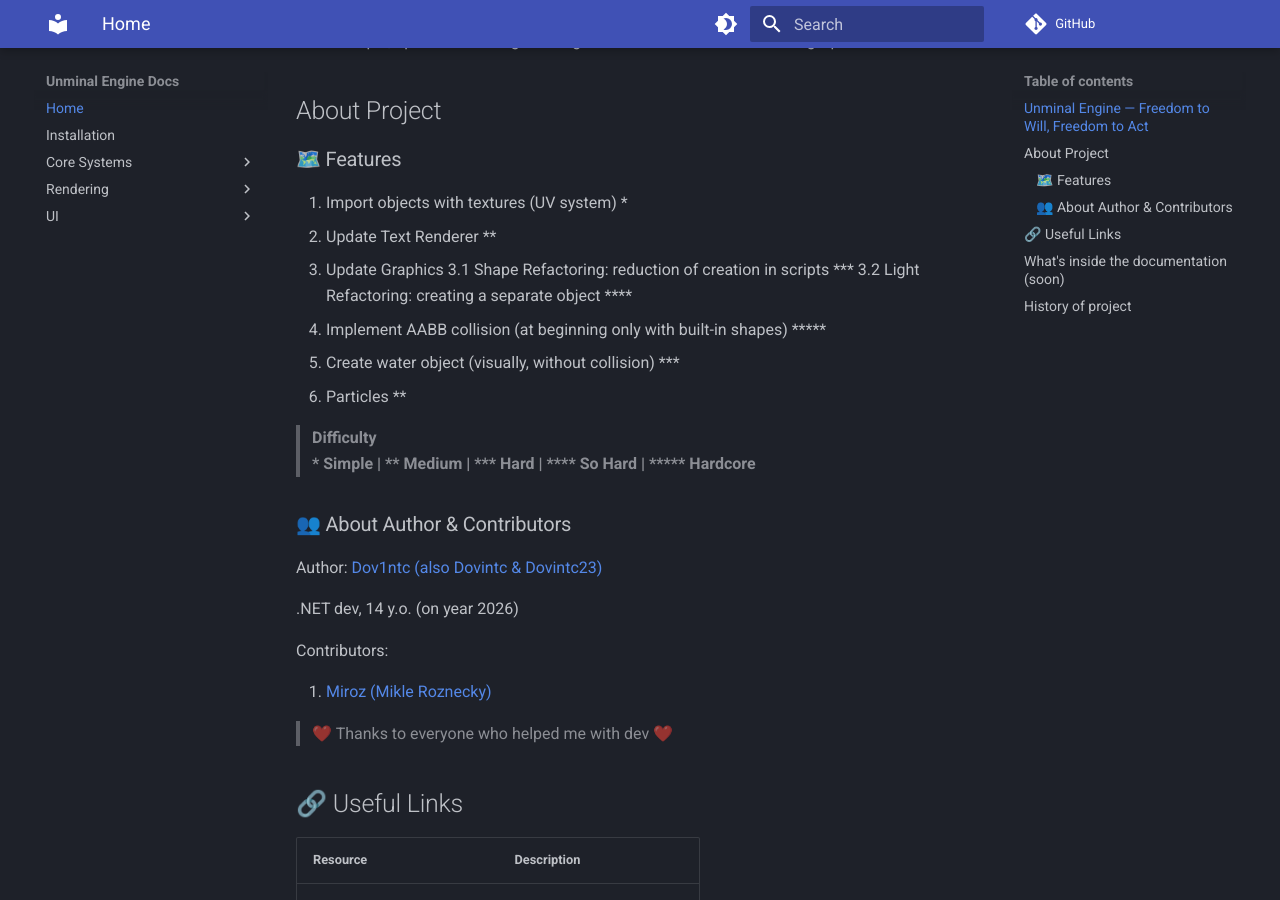
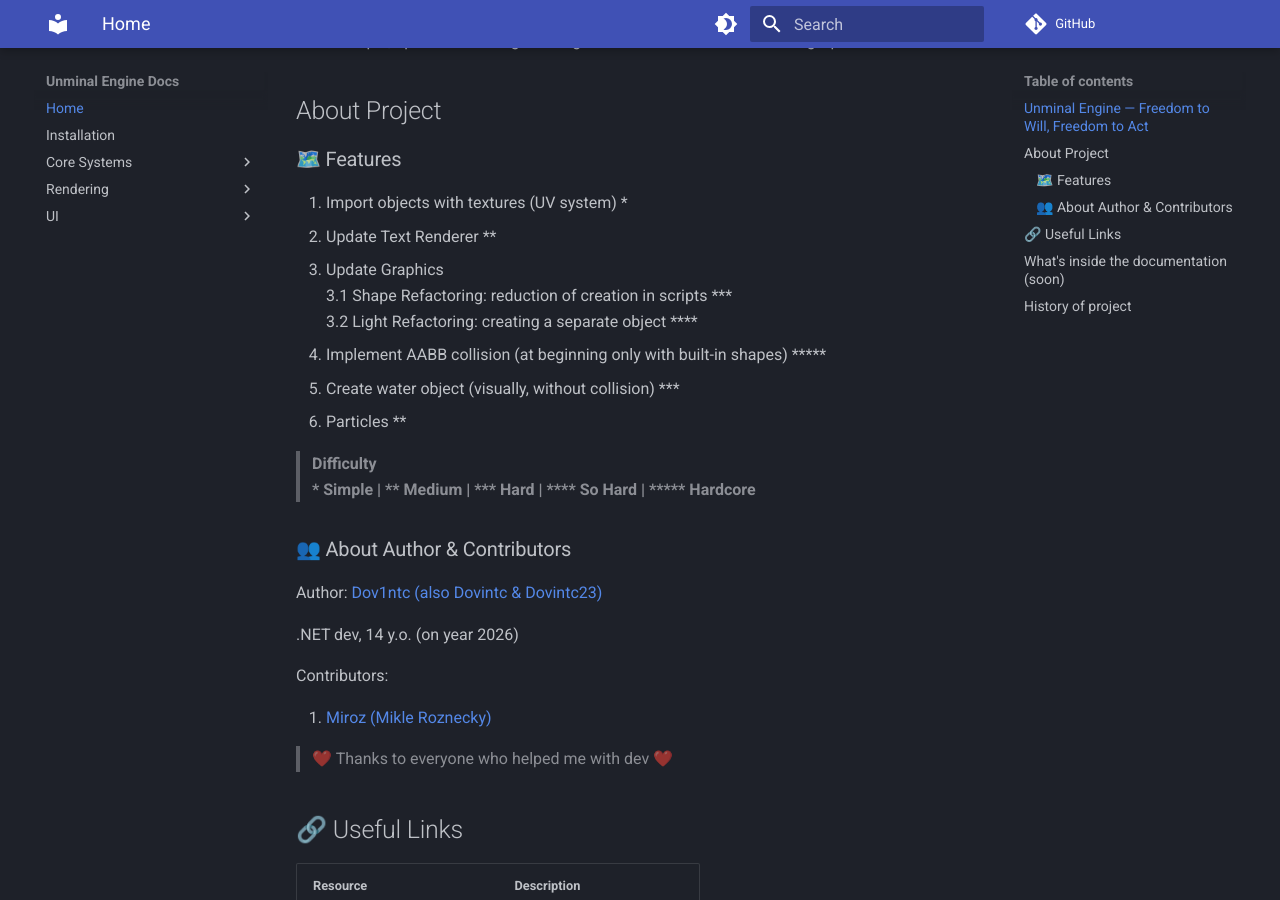
Before and after one commit to dovintc-off/Unminal-wiki, an MkDocs documentation site: the page built from docs/index.md, in a window 1280 px wide and 900 px high, scrolled down 374 px. Built offline with MkDocs 1.6.1 and Material for MkDocs 9.7.7, drawn with Linux system fonts in a browser that asks for light colours; comment, search, counter and statistics services are not loaded.

Commit message:
fix line break

```diff
--- a/docs/index.md
+++ b/docs/index.md
@@ -11,9 +11,9 @@
 ### 🗺️ Features
 1. Import objects with textures (UV system) *
 2. Update Text Renderer *\*
-3. Update Graphics
-3.1 Shape Refactoring: reduction of creation in scripts *\*\*
-3.2 Light Refactoring: creating a separate object *\*\*\*
+3. Update Graphics <br>
+3.1 Shape Refactoring: reduction of creation in scripts *\*\* <br>
+3.2 Light Refactoring: creating a separate object *\*\*\* <br>
 4. Implement AABB collision (at beginning only with built-in shapes) *\*\*\*\*
 5. Create water object (visually, without collision) *\*\*
 6. Particles *\*
```
